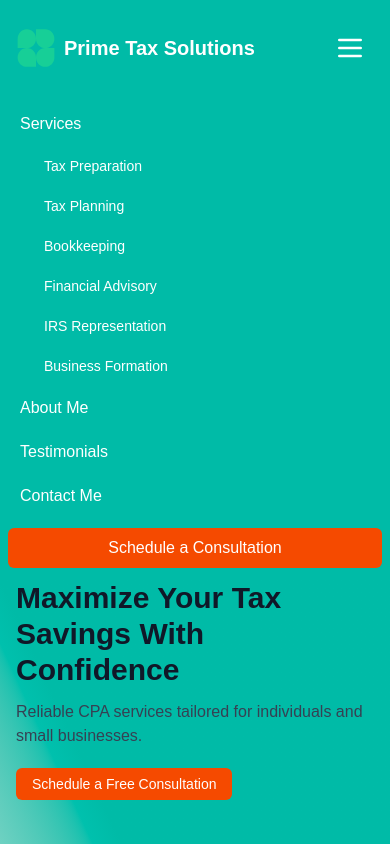
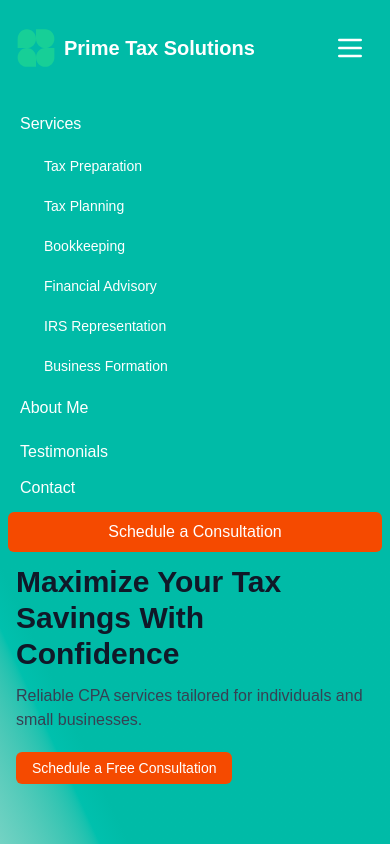
Before and after one commit to Kblack4290/cpa-template, a Next.js app: page / in a window 390 px wide. Both pictures are taken after a click on the button "Open main menu". Shown: the top 844 px of the page. Built offline with nearby package versions, Linux system fonts and the light colour scheme.

Commit message:
contact navigation

```diff
--- a/src/app/contact/page.tsx
+++ /dev/null
@@ -1,6 +0,0 @@
-export default function Contact() {
-
-    return (
-        <h1>CONTACT!!!</h1>
-    )
-}
--- a/src/app/page.tsx
+++ b/src/app/page.tsx
@@ -3,10 +3,12 @@ import { ContactSection } from "@/components/contact";
 import { Hero } from "@/components/hero";
 import { Services } from "@/components/services";
 import { TrustSection } from "@/components/trustSection/trustSection";
+import { ScrollHandler } from "@/components/scrollHandler"; // Import ScrollHandler
 
 export default function Home() {
   return (
     <>
+      <ScrollHandler />
       <Hero />
       <Services />
       <AboutSection />
--- a/src/components/contact/contactForm.tsx
+++ b/src/components/contact/contactForm.tsx
@@ -70,7 +70,7 @@ export const ContactForm = () => {
     };
 
     return (
-        <div className="bg-white rounded-lg shadow-lg p-6">
+        <div className="bg-white rounded-lg shadow-lg p-6" id="contact">
             <h3 className="text-xl font-semibold mb-4 text-gray-900">Send Us a Message</h3>
 
             {submitStatus === "success" && (
--- a/src/components/contact/contactInfo.tsx
+++ b/src/components/contact/contactInfo.tsx
@@ -4,7 +4,6 @@ export const ContactInfo = () => {
             <h3 className="text-xl font-semibold mb-4 text-gray-900">Contact Information</h3>
 
             <div className="space-y-4">
-                {/* Phone */}
                 <div className="flex items-start">
                     <div className="bg-teal-100 rounded-full p-2 mr-4">
                         <svg className="w-5 h-5 text-teal-600" fill="none" stroke="currentColor" viewBox="0 0 24 24" xmlns="http://www.w3.org/2000/svg">
@@ -18,7 +17,6 @@ export const ContactInfo = () => {
                     </div>
                 </div>
 
-                {/* Address */}
                 <div className="flex items-start">
                     <div className="bg-teal-100 rounded-full p-2 mr-4">
                         <svg className="w-5 h-5 text-teal-600" fill="none" stroke="currentColor" viewBox="0 0 24 24" xmlns="http://www.w3.org/2000/svg">
@@ -34,7 +32,6 @@ export const ContactInfo = () => {
                     </div>
                 </div>
 
-                {/* Email */}
                 <div className="flex items-start">
                     <div className="bg-teal-100 rounded-full p-2 mr-4">
                         <svg className="w-5 h-5 text-teal-600" fill="none" stroke="currentColor" viewBox="0 0 24 24" xmlns="http://www.w3.org/2000/svg">
--- a/src/components/contact/contactSection.tsx
+++ b/src/components/contact/contactSection.tsx
@@ -15,13 +15,11 @@ export const ContactSection = () => {
                 </div>
 
                 <div className="flex flex-col lg:flex-row gap-8">
-                    {/* Contact Info and Map */}
                     <div className="lg:w-1/2 space-y-8">
                         <ContactInfo />
                         <GoogleMap />
                     </div>
 
-                    {/* Contact Form */}
                     <div className="lg:w-1/2">
                         <ContactForm />
                     </div>
--- a/src/components/navBar/navBar.tsx
+++ b/src/components/navBar/navBar.tsx
@@ -7,6 +7,7 @@ import { NavLink } from "./navLinkProps";
 import { NavDropdown } from "./navDropdown";
 import { ConsultButton } from "../buttons/consultBtnProps";
 import { services } from "../services/servicesData";
+import { ScrollLink } from "./scrollLink";
 
 export const NavBar = () => {
     const [isMenuOpen, setIsMenuOpen] = useState<boolean>(false);
@@ -52,9 +53,9 @@ export const NavBar = () => {
                             <NavLink href="/testimonials">
                                 Testimonials
                             </NavLink>
-                            <NavLink href="/contact">
+                            <ScrollLink href="/#contact" targetId="contact">
                                 Contact
-                            </NavLink>
+                            </ScrollLink>
                         </div>
                     </div>
 
@@ -88,9 +89,9 @@ export const NavBar = () => {
                     <NavLink href="/testimonials" isMobile>
                         Testimonials
                     </NavLink>
-                    <NavLink href="/contact" isMobile>
-                        Contact Me
-                    </NavLink>
+                    <ScrollLink href="/#contact" targetId="contact">
+                        Contact
+                    </ScrollLink>
                     <ConsultButton isMobile />
                 </div>
             </div>
--- /dev/null
+++ b/src/components/navBar/scrollLink.tsx
@@ -0,0 +1,55 @@
+'use client'
+
+import { useRouter, usePathname } from 'next/navigation';
+
+type ScrollLinkProps = {
+    href: string; // Should be in the format /#targetId
+    children: React.ReactNode;
+    targetId: string;
+    isMobile?: boolean;
+    onClick?: () => void; // For mobile menu closing
+};
+
+export const ScrollLink = ({
+    children,
+    targetId,
+    isMobile = false,
+    onClick
+}: ScrollLinkProps) => {
+    const router = useRouter();
+    const pathname = usePathname();
+    const baseClasses = "text-white hover:text-zinc-300 transition-colors";
+    const mobileClasses = isMobile ? "block px-3 py-2" : "px-3 py-2 md:text-sm lg:text-lg";
+
+    const handleClick = (e: React.MouseEvent) => {
+        e.preventDefault();
+
+        if (pathname === '/') {
+            const element = document.getElementById(targetId);
+            if (element) {
+                const offsetTop = element.getBoundingClientRect().top + window.pageYOffset - 100;
+                window.scrollTo({
+                    top: offsetTop,
+                    behavior: 'smooth'
+                });
+            }
+        } else {
+
+            router.push(`/#${targetId}`);
+        }
+
+        if (onClick) {
+            onClick();
+        }
+    };
+
+    return (
+        <a
+            href={`/#${targetId}`}
+            onClick={handleClick}
+            className={`${baseClasses} ${mobileClasses} cursor-pointer`}
+        >
+            {children}
+        </a>
+    );
+};
--- /dev/null
+++ b/src/components/scrollHandler.tsx
@@ -0,0 +1,30 @@
+'use client';
+
+import { useEffect } from 'react';
+import { usePathname } from 'next/navigation';
+
+export const ScrollHandler = () => {
+    const pathname = usePathname();
+
+    useEffect(() => {
+        const hash = window.location.hash;
+        if (hash) {
+            const targetId = hash.substring(1);
+            if (targetId) {
+                const timer = setTimeout(() => {
+                    const element = document.getElementById(targetId);
+                    if (element) {
+                        const offsetTop = element.getBoundingClientRect().top + window.pageYOffset - 100; // Adjust 100 for sticky header
+                        window.scrollTo({
+                            top: offsetTop,
+                            behavior: 'smooth'
+                        });
+                    }
+                }, 100);
+                return () => clearTimeout(timer);
+            }
+        }
+    }, [pathname]);
+
+    return null;
+};
```
